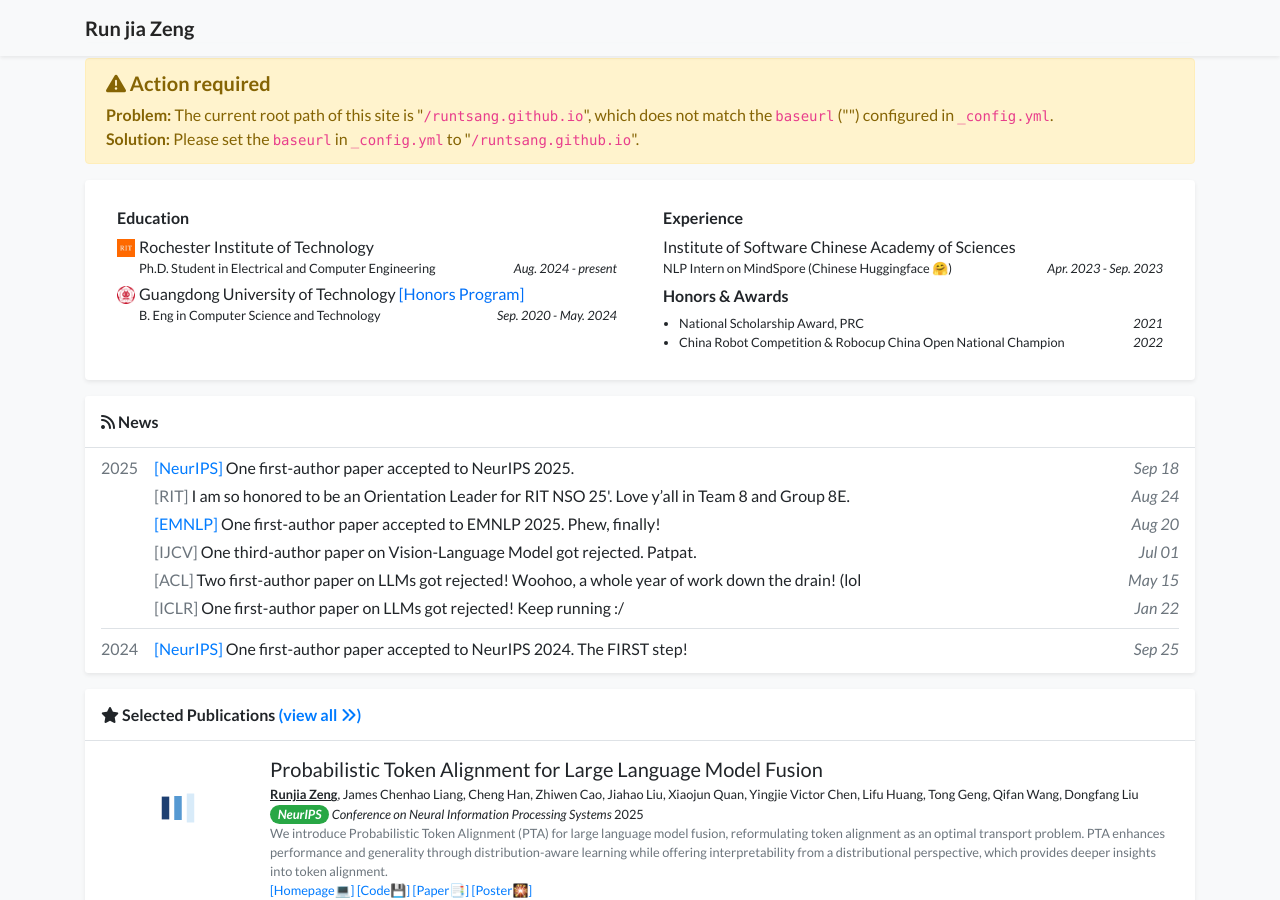
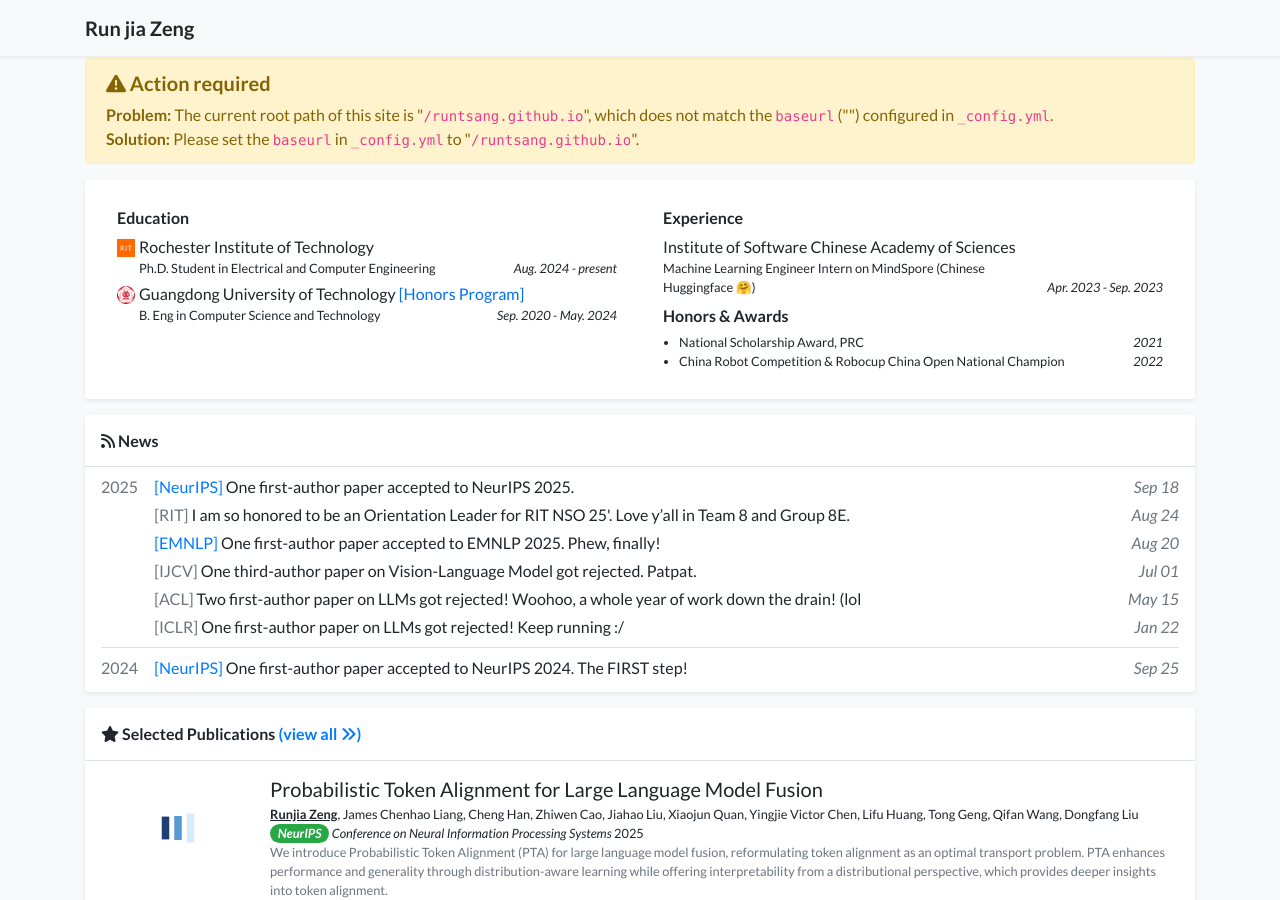
Before and after one commit to runtsang/runtsang.github.io, a Jekyll site: the page built from index.html, in a window 1280 px wide and 900 px high, scrolled down 545 px. Built offline with Jekyll 4.4.1, drawn with Linux system fonts in a browser that asks for light colours; nearby versions of some CDN libraries; a style sheet for code colours, icons or effects is not loaded.

Commit message:
Update position title for internship in profile data

```diff
--- a/_data/profile.yml
+++ b/_data/profile.yml
@@ -57,7 +57,7 @@
 experience:
 - name: Institute of Software Chinese Academy of Sciences
   # logo: /assets/images/badges/iscas.png
-  position: NLP Intern on MindSpore (Chinese Huggingface 🤗)
+  position: Machine Learning Engineer Intern on MindSpore (Chinese Huggingface 🤗)
   date: Apr. 2023 - Sep. 2023
 
 awards:
```
